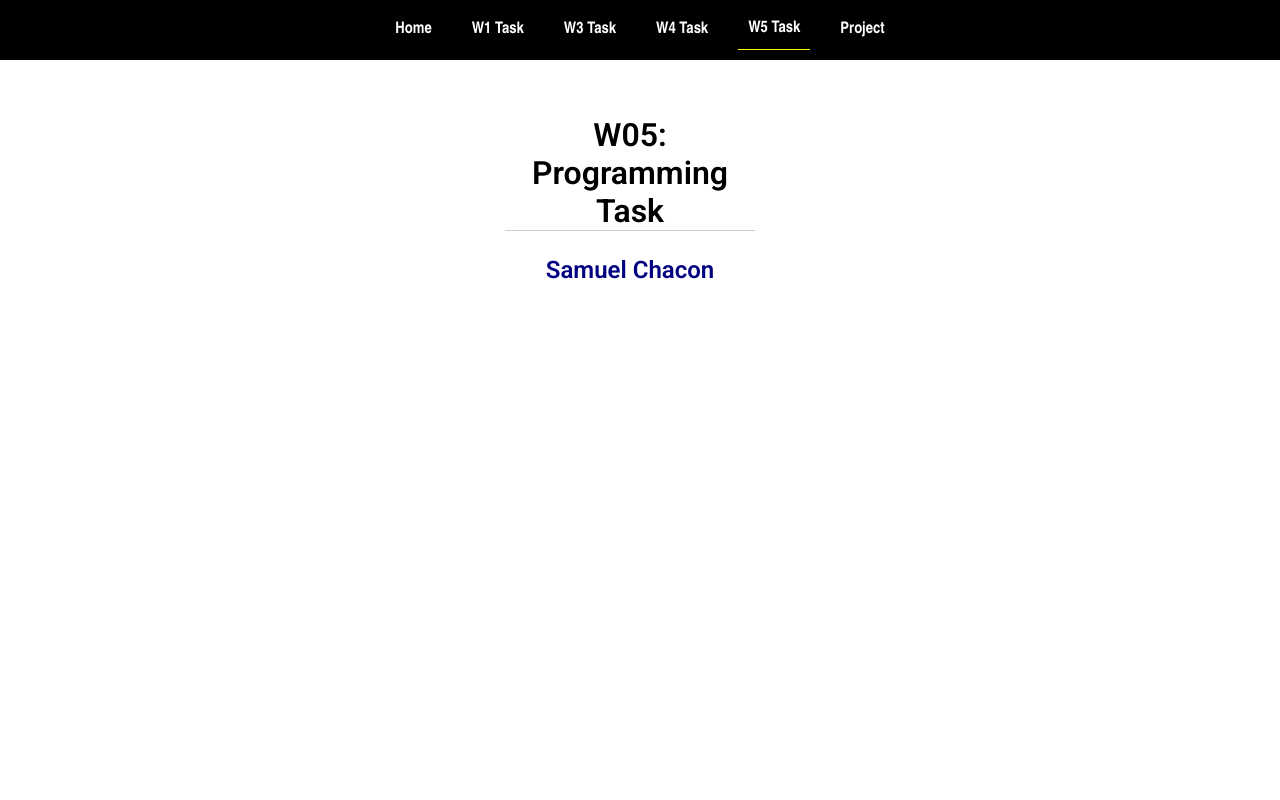
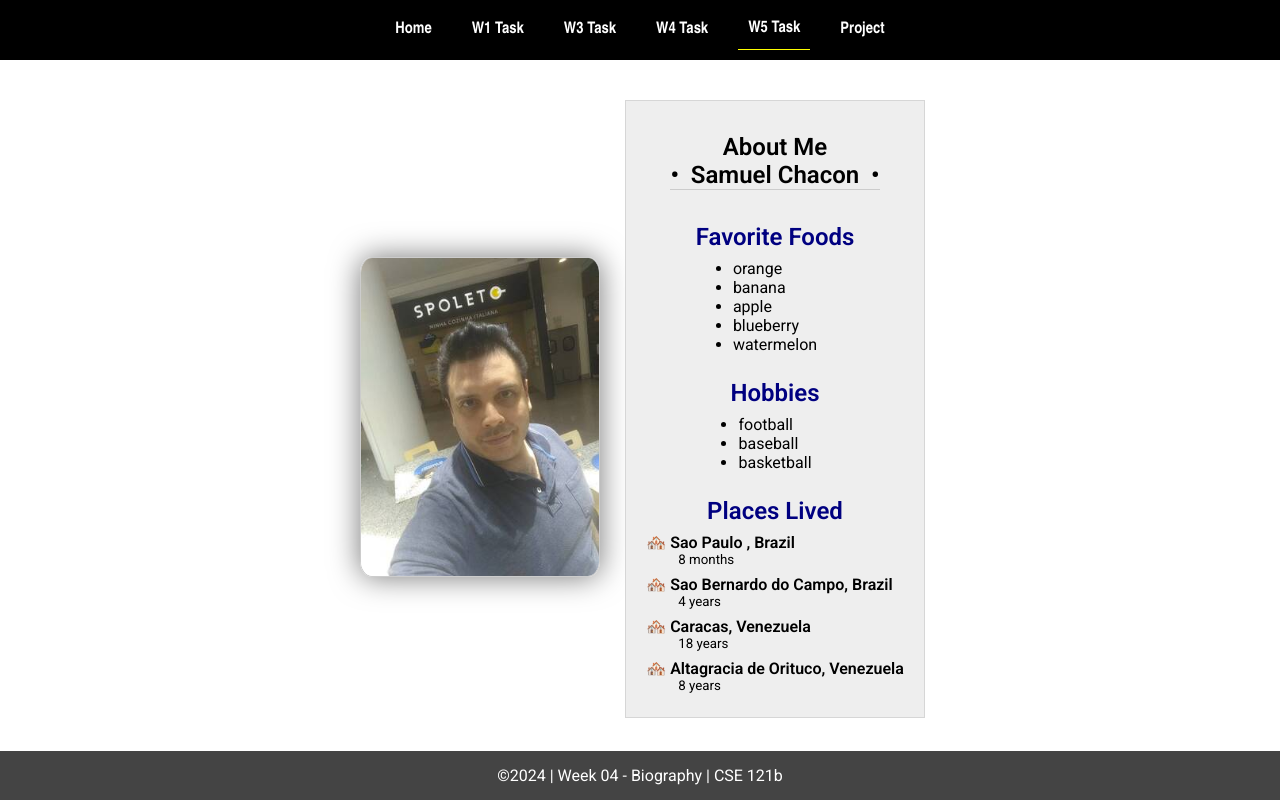
Before and after one commit to sechafer/cse121b, a plain HTML site: page w04-task.html in a window 1280 px wide. Drawn offline with Linux system fonts and the light colour scheme.

Commit message:
task week 4

```diff
--- a/w02-task/scripts/w03-task.js
+++ b/w02-task/scripts/w03-task.js
@@ -1,4 +1,7 @@
-/* LESSON 3 - Programming Tasks */
+/* LESSON 3 - Programming Tasks
+
+
+*/
 
 const buttonAddNumbers = document.getElementById('addNumbers')
 buttonAddNumbers.addEventListener('click', addNumbers)
--- /dev/null
+++ b/w02-task/scripts/w04-task.js
@@ -0,0 +1,75 @@
+/* LESSON 4 - Programming Tasks */
+
+/* Profile Object  */
+let myProfile = {
+	name: "Samuel Chacon",
+	photo: "w02-task/images/samuel_imagen_300.jpg",
+	favoriteFoods: ["orange", "banana", "apple", "blueberry", "watermelon"],
+	hobbies: ["football", "baseball", "basketball"],
+	placesLived: [],
+
+}
+
+/* Populate Profile Object with placesLive objects */
+myProfile.placesLived.push(
+	{
+		place: "Sao Paulo , Brazil",
+		length: "8 months"
+	}
+)
+
+myProfile.placesLived.push(
+	{
+		place: "Sao Bernardo do Campo, Brazil",
+		length: "4 years"
+	}
+	)
+
+myProfile.placesLived.push(
+	{
+		place: "Caracas, Venezuela",
+		length: "18 years"
+	}
+	)
+
+myProfile.placesLived.push(
+	{
+		place: "Altagracia de Orituco, Venezuela",
+		length: "8 years"
+	}
+)
+
+/* DOM Manipulation - Output */
+
+/* Name */
+const Name = document.getElementById("name")
+Name.textContent= myProfile.name
+
+/* Photo with attributes */
+const Photo = document.getElementById("photo")
+Photo.src = myProfile.photo
+Photo.alt = myProfile.name
+
+/* Favorite Foods List*/
+myProfile.favoriteFoods.forEach(food => {
+	const newLi = document.createElement('li')
+	newLi.textContent = food
+	document.getElementById("favorite-foods").appendChild(newLi)
+});
+
+/* Hobbies List */
+myProfile.hobbies.forEach(hobby => {
+	const newLi = document.createElement('li')
+	newLi.textContent = hobby
+	document.getElementById("hobbies").appendChild(newLi)
+});
+
+/* Places Lived DataList */
+myProfile.placesLived.forEach(placeLived => {
+	const newDt = document.createElement('dt')
+	newDt.textContent = placeLived.place
+	document.getElementById("places-lived").appendChild(newDt)
+	const newDd = document.createElement('dd')
+	newDd.textContent = placeLived.length
+	document.getElementById("places-lived").appendChild(newDd)
+});
--- a/w04-task.html
+++ b/w04-task.html
@@ -24,8 +24,27 @@
     </ul>
   </nav>
   <main id="home">
-    <div class="container">
-      <h1>W05: Programming Task</h1>
-      <h2>Samuel Chacon</h2>
-    </div>
+    <picture>
+      <img id="photo" src="" alt="Placeholder Image" />
+    </picture>
+    <section>
+      <h1>About Me<br />• &nbsp;<span id="name"></span>&nbsp; •</h1>
+      <h2>Favorite Foods</h2>
+      <ul id="favorite-foods"></ul>
+      <h2>Hobbies</h2>
+      <ul id="hobbies"></ul>
+      <h2>Places Lived</h2>
+      <dl id="places-lived"></dl>
+    </section>
   </main>
+
+  <footer>
+    &copy;<span id="year"></span> | Week 04 - Biography | CSE 121b
+  </footer>
+  <script src="scripts/main.js"></script>
+  <script>
+    document.getElementById("year").innerHTML = new Date().getFullYear();
+  </script>
+  <script src="w02-task/scripts/w04-task.js"></script>
+</body>
+</html>
```
